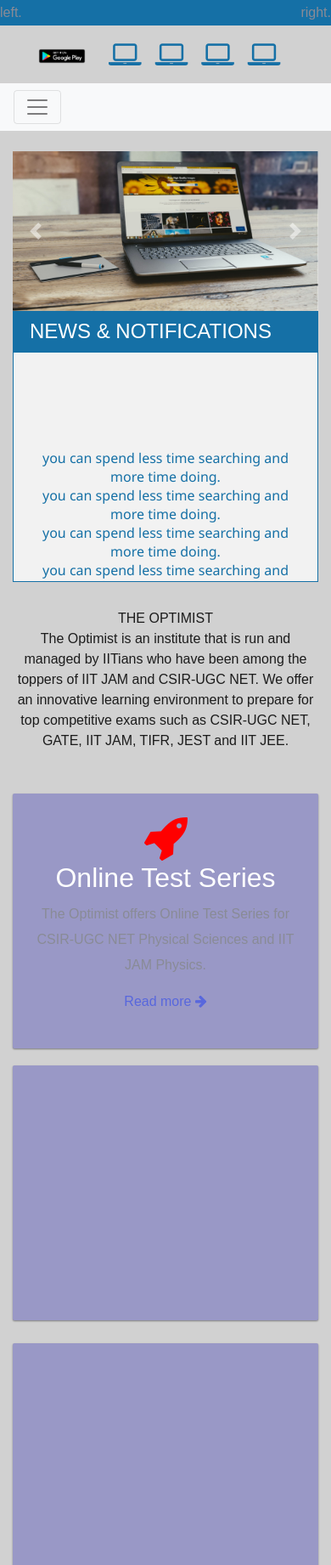
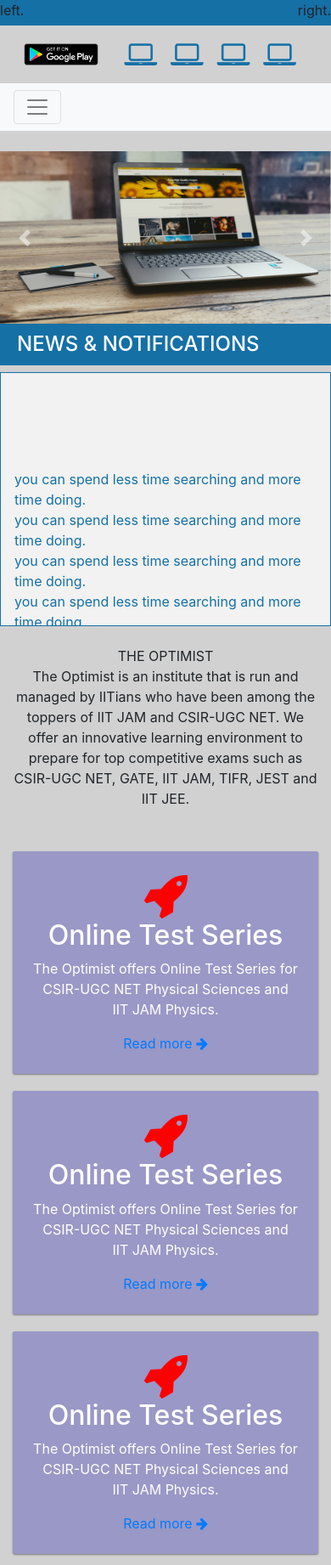
Before and after one commit to ShravanMeena/online-study-demo, a plain HTML site: page index.html in a window 390 px wide. Shown: the top 1842 px of the page at 85% size. Drawn offline with nearby package versions, Linux system fonts and the light colour scheme.

Commit message:
Add files via upload

```diff
--- a/index.html
+++ b/index.html
@@ -19,9 +19,10 @@
 
         body {
             background: #D1D1D1;
+            margin: 0;
+            padding: 0;
 
         }
-
 
 
    .news-container {
@@ -67,7 +68,6 @@
 	margin: 0;
     padding: 0 1em;
     line-height: 1.5em;
-    font: 1em 'Segoe UI', Tahoma, Helvetica, Sans-Serif;
 }
 
 .news-main:before, .news-main::before,
@@ -116,17 +116,12 @@
 
 /**card-cinatiner */
 
-a{
-    color: #FFF;
-      text-decoration: none;
-
-}
 .card-box {
   display: block;
   background: #9998c6;
   color: #FFF;
   width: 100%;
-  height: 300px;
+  height: auto;
   flex: auto;
   justify-content: center;
   align-items: center;
@@ -161,17 +156,9 @@ margin-top: -35px;
 padding:32px
 }
 
-.btn-outline-danger{
-  color:gray;
-  border-color:red;
-  border-radius:0px;
-  font-weight:100;
-  margin-top:20px;
-}
 
 /* Style the tab */
 
-/* boring stuff */
 
 @import url("https://fonts.googleapis.com/css?family=Nunito:400,700");
 * {
@@ -190,24 +177,6 @@ padding:32px
           align-items: center;
   -webkit-box-pack: center;
           justify-content: center;
-}
-
-h3 {
-  color: #262626;
-  font-size: 17px;
-  line-height: 24px;
-  font-weight: 700;
-  margin-bottom: 4px;
-}
-
-p {
-  font-size: 17px;
-  font-weight: 400;
-  line-height: 20px;
-  color: #666666;
-}
-p.small {
-  font-size: 14px;
 }
 
 .go-corner {
@@ -231,7 +200,6 @@ p.small {
   margin-top: -4px;
   margin-right: -4px;
   color: white;
-  font-family: courier, sans;
 }
 
 .card1 {
@@ -298,25 +266,6 @@ a:focus,a:hover {
 }
 a:focus {
  outline:0
-}
-img {
- max-width:100%
-}
-p {
- font-size:16px;
- line-height:30px;
- color:#898b96;
- font-weight:300
-}
-h4 {
- font-family:Rubik,sans-serif;
- margin:0;
- font-weight:400;
- padding:0;
- color:#363940
-}
-a {
- color:#5867dd
 }
 .no-padding {
  padding:0!important
@@ -419,13 +368,6 @@ a {
  }
 }/* google font */
 @import url(https://fonts.googleapis.com/css?family=Montserrat);
-body {
-  text-align: center;
-  margin: 0;
-  padding: 0;
-  font-family: 'Montserrat', sans-serif;
-  color: rgba(0, 0, 0, 0.87);
-}
 
 .header {
   width: 100%;
@@ -467,7 +409,7 @@ body {
 
 <body>
 
-    <section id="top-nav">
+    <section>
         <div class="top-bar-social">
             <p class="alignleft">left.</p>
             <p class="alignright">right.</p>
@@ -510,7 +452,7 @@ body {
                 </nav>
         </div>
 
-        <div class="nav">
+        <div >
                 <nav class="navbar nav navbar-expand-lg navbar-light bg-light">
                     <button class="navbar-toggler" type="button" data-toggle="collapse" data-target="#navbarSupportedContent"
                         aria-controls="navbarSupportedContent" aria-expanded="false" aria-label="Toggle navigation">
@@ -578,9 +520,9 @@ body {
 
     </section>
 
-   <section id="hero" class="container-fluid mt-4">
+   <section id="hero" class="mt-4 mb-4">
         <div class="row">
-            <div class="col-md-8">
+            <div class="col-md-8 col-lg-8 col-sm-12">
                 <div id="carouselExampleIndicators" class="carousel slide" data-ride="carousel">
                     <ol class="carousel-indicators">
                         <li data-target="#carouselExampleIndicators" data-slide-to="0" class="active"></li>
@@ -609,7 +551,7 @@ body {
                 </div>
             </div>
 
-                <div class="col-md-4">
+                <div class="col-md-4 col-lg-4 col-sm-12">
                     <h4 style="background-color: #1570A6; color:#fff; text-align:left; padding:10px 0px 10px 20px"> NEWS & NOTIFICATIONS</h4>
                 <div class="news-main news-container">
                     <p class="marquee">
@@ -636,7 +578,7 @@ body {
             JAM, TIFR, JEST and IIT JEE.
            </div>
        </div>
-       <div class="row">
+       <div class="row mb-4">
             <div class="col-md-4">
              <div class="card-box p-4">
                 <i class="fa fa-rocket main-i"></i>
@@ -645,8 +587,22 @@ body {
                 <a href="#" >Read more <i class="fa fa-arrow-right"></i></a>
             </div>
             </div>
-            <div class="col-md-4"><div class="card-box"></div></div>
-            <div class="col-md-4"><div class="card-box"></div></div>
+            <div class="col-md-4">
+                <div class="card-box p-4">
+                    <i class="fa fa-rocket main-i"></i>
+                    <h2>Online Test Series</h2>
+                    <p>The Optimist offers Online Test Series for CSIR-UGC NET Physical Sciences and IIT JAM Physics.</p>
+                    <a href="#">Read more <i class="fa fa-arrow-right"></i></a>
+                </div>
+            </div>
+            <div class="col-md-4">
+                <div class="card-box p-4">
+                    <i class="fa fa-rocket main-i"></i>
+                    <h2>Online Test Series</h2>
+                    <p>The Optimist offers Online Test Series for CSIR-UGC NET Physical Sciences and IIT JAM Physics.</p>
+                    <a href="#">Read more <i class="fa fa-arrow-right"></i></a>
+                </div>
+            </div>
        </div>
    </section>
 
@@ -678,7 +634,7 @@ body {
           <hr style="width: 100px;height: 13px;">
 
         <div class="container">
-                Tabs
+                <h1 style="color: red;">tabs here</h1>
 
         </div>
       </div>
@@ -688,7 +644,7 @@ body {
 </section>
 
 <section>
-    <div class="jumbotron jumbotron-fluid">
+    <div class="jumbotron">
         <div class="row p-5">
             <div class="col-md-6">
                 <h4>NEWS & NOTIFICATION</h4>
@@ -720,7 +676,7 @@ body {
 
 
 <section>
-    <div class="jumbotron-parallax jumbotron-fluid">
+    <div class="jumbotron-parallax">
         <h1 class="display-6" style="text-align: center;">VIDEO TESTIMONIALS</h1>
         <hr style="width: 100px;height: 13px;">
         <div class="row">
@@ -733,7 +689,7 @@ body {
 </section>
 
 <section>
-    <div class="jumbotron jumbotron-fluid" style="text-align: center;">
+    <div class="jumbotron" style="text-align: center;">
         <div class="conatiner">
             <h4>GET IN TOUCH</h4>
             <hr style="width: 100px;">
@@ -953,6 +909,8 @@ body {
         </div>
     </footer>
 </section>
+
+
 <script>
    var yourNavigation = $(".nav");
     stickyDiv = "sticky";
```
